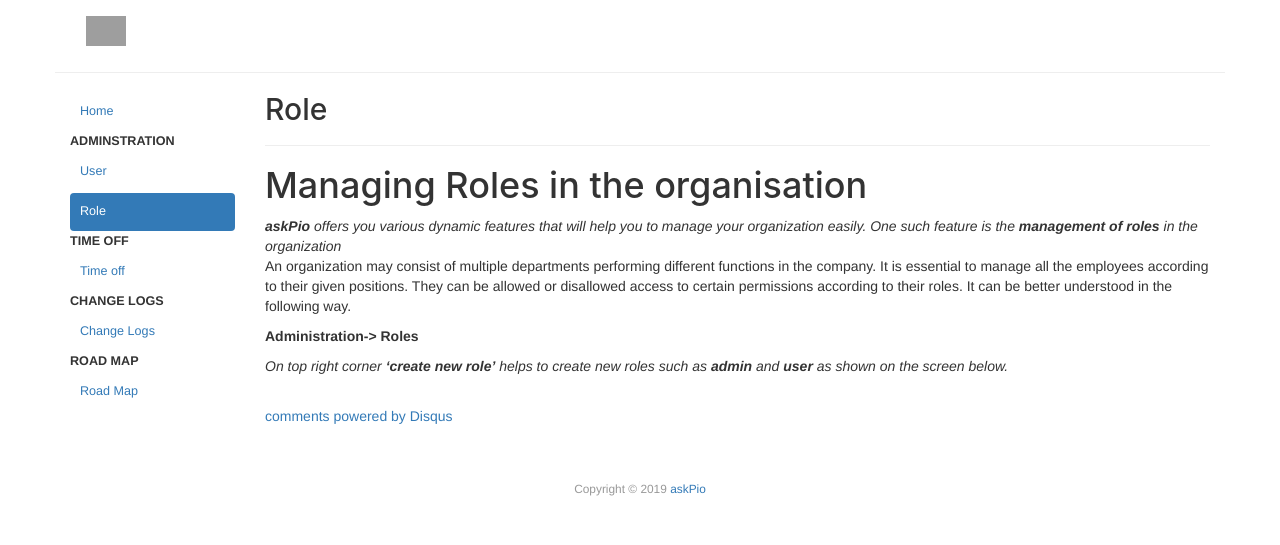
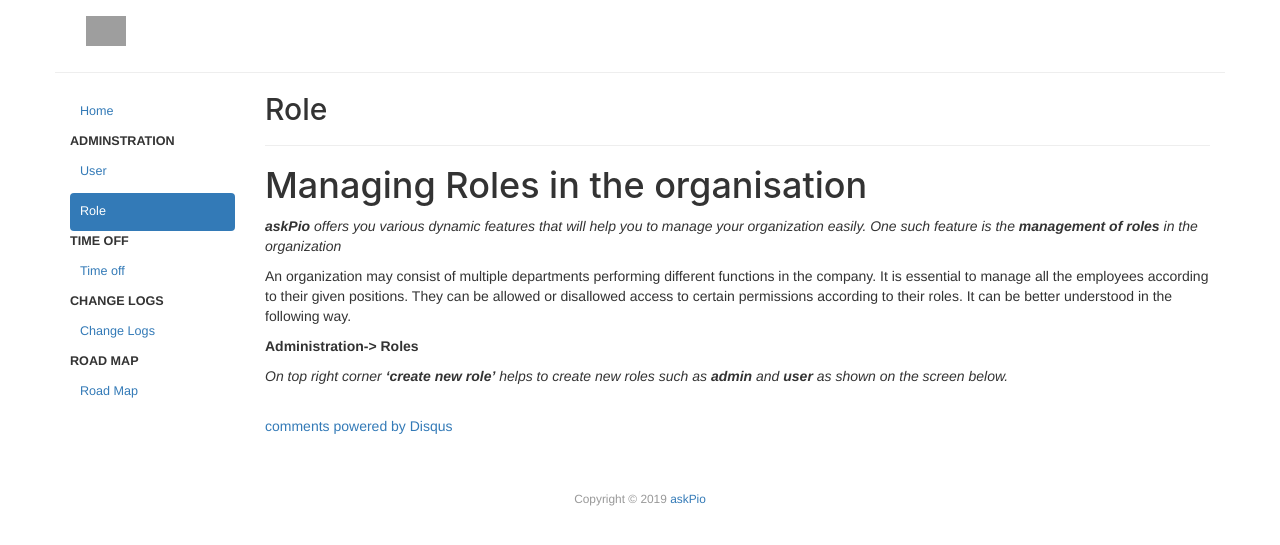
Before and after one commit to Harshgupta71/askPio_Documentation, a Jekyll site: the page built from _posts/2019-01-01-Role.md, in a window 1280 px wide. Shown: the top 545 px of the page. Built offline with Jekyll 4.4.1, drawn with Linux system fonts in a browser that asks for light colours; comment, search, counter and statistics services are not loaded; grey boxes are pictures that could not be loaded.

```diff
--- a/_posts/2019-01-01-Role.md
+++ b/_posts/2019-01-01-Role.md
@@ -6,6 +6,6 @@ date: 2019-01-01 15:39:29
 ---
 <h1>Managing Roles in the organisation</h1>
 <em><strong>askPio</strong> offers you various dynamic features that will help you to manage your organization easily. One such feature is the <strong>management of roles</strong> in the organization</em>
-An organization may consist of multiple departments performing different functions in the company. It is essential to manage all the employees according to their given positions. They can be allowed or disallowed access to certain permissions according to their roles. It can be better understood in the following way.
+<p>An organization may consist of multiple departments performing different functions in the company. It is essential to manage all the employees according to their given positions. They can be allowed or disallowed access to certain permissions according to their roles. It can be better understood in the following way.</p>
 <p><strong>Administration-> Roles</strong></p>
 <p><em>On top right corner <strong>‘create new role’</strong> helps to create new roles such as <strong>admin</strong> and <strong>user</strong> as shown on the screen below.</em></p>
```
